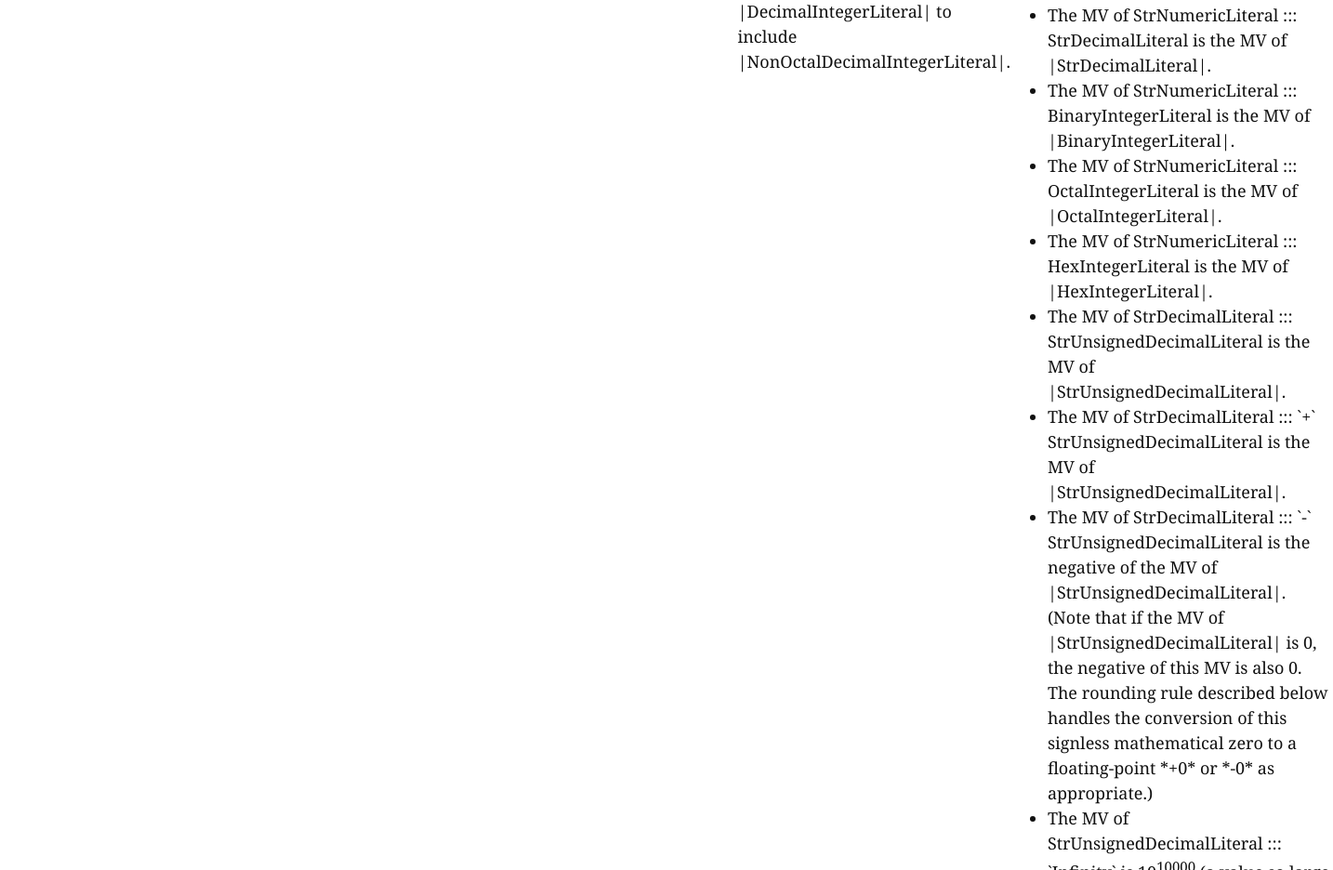
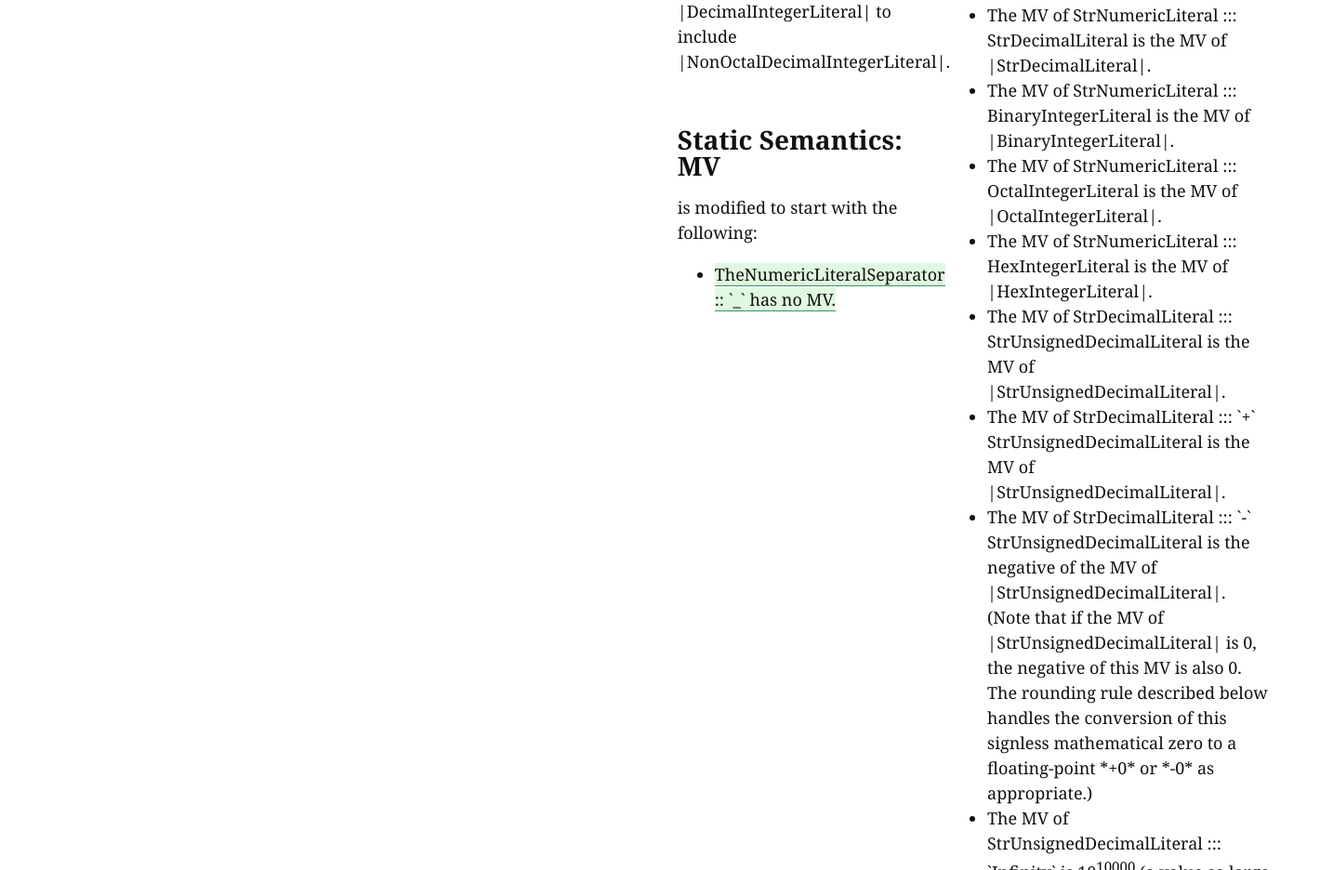
Before and after one commit to tc39/proposal-numeric-separator, a website: page spec.html in a window 1280 px wide. Shown: the part 2111-3047 px from the top of the page at 93% size, 1434 px wide, since content can reach past the window. Drawn offline with Linux system fonts and the light colour scheme; files that its build step writes are made by us from their sources; files whose address does not match are found by name.

Commit message:
Updates per review
Signed-off-by: Rick Waldron <waldron.rick@gmail.com>

```diff
--- a/spec.html
+++ b/spec.html
@@ -4,7 +4,7 @@
 title: Numeric separators
 status: proposal
 stage: 1
-location: https://github.com/samuelgoto/proposal-numeric-separator
+location: https://github.com/tc39/proposal-numeric-separator
 copyright: false
 contributors: Sam Goto
 </pre>
@@ -18,7 +18,7 @@ contributors: Sam Goto
     margin: 2em 0;
   }
   /*
-    Pevents the <del>|DecimalDigits|</del> in the Runtime Semantics
+    Prevents the <del>|DecimalDigits|</del> in the Runtime Semantics
     list from displaying with "text-decoration: line-through"
   */
   li del {
@@ -117,6 +117,15 @@ contributors: Sam Goto
     <p>For example: `3in` is an error and not the two input elements `3` and `in`.</p>
   </emu-note>
   <p>A conforming implementation, when processing strict mode code, must not extend, as described in <emu-xref href="#sec-additional-syntax-numeric-literals"></emu-xref>, the syntax of |NumericLiteral| to include |LegacyOctalIntegerLiteral|, nor extend the syntax of |DecimalIntegerLiteral| to include |NonOctalDecimalIntegerLiteral|.</p>
+
+  <!-- es6num="11.8.3.1" -->
+  <emu-clause id="sec-static-semantics-mv-modified">
+    <h1>Static Semantics: MV</h1>
+    <p><emu-xref href="#sec-static-semantics-mv"></emu-xref> is modified to start with the following:</p>
+    <ul>
+      <li><ins>The<emu-grammar>NumericLiteralSeparator :: `_`</emu-grammar> has no MV.</ins></li>
+    </ul>
+  </emu-clause>
 
 </emu-clause>
 
```
